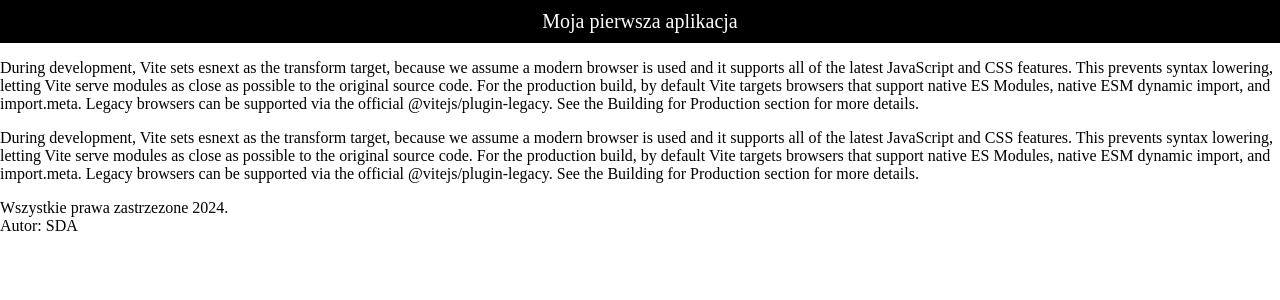
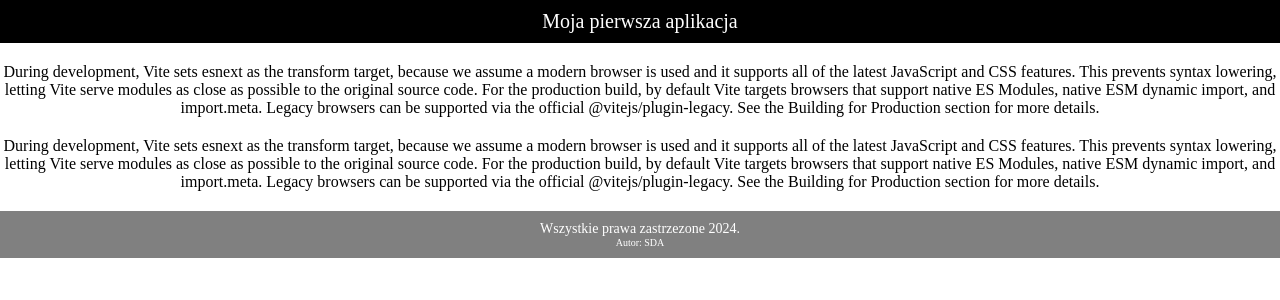
Before and after one commit to KajBialas/SDA-35-React, a React (Vite) app: page / in a window 1280 px wide. Shown: the top 300 px of the page. Built offline with nearby package versions, Linux system fonts and the light colour scheme.

Commit message:
Add styles for footer and textSection

```diff
--- a/src/components/footer/Footer.jsx
+++ b/src/components/footer/Footer.jsx
@@ -1,8 +1,10 @@
+import "./footer.css";
+
 const Footer = () => {
     return (
-        <footer>
+        <footer className="footerContainer">
             Wszystkie prawa zastrzezone 2024.
-            <div>
+            <div className="footerAuthor">
                 Autor: SDA
             </div>
         </footer>
--- /dev/null
+++ b/src/components/footer/footer.css
@@ -0,0 +1,11 @@
+.footerContainer {
+    background-color:  gray;
+    color: white;
+    font-size: 14px;
+    text-align: center;
+    padding: 10px;
+}
+
+.footerAuthor {
+    font-size: 10px;
+}
--- a/src/components/textSection/TextSection.jsx
+++ b/src/components/textSection/TextSection.jsx
@@ -1,6 +1,8 @@
+import "./textSection.css";
+
 const TextSection = () => {
     return (
-        <section>
+        <section className="textSectionContainer">
             <p>
                 During development, Vite sets esnext as the transform target, because we assume a modern browser is used and it supports all of the latest JavaScript and CSS features. This prevents syntax lowering, letting Vite serve modules as close as possible to the original source code.
                 For the production build, by default Vite targets browsers that support native ES Modules, native ESM dynamic import, and import.meta. Legacy browsers can be supported via the official @vitejs/plugin-legacy. See the Building for Production section for more details.
--- /dev/null
+++ b/src/components/textSection/textSection.css
@@ -0,0 +1,4 @@
+.textSectionContainer {
+    text-align: center;
+    margin: 20px 0;
+}
```
